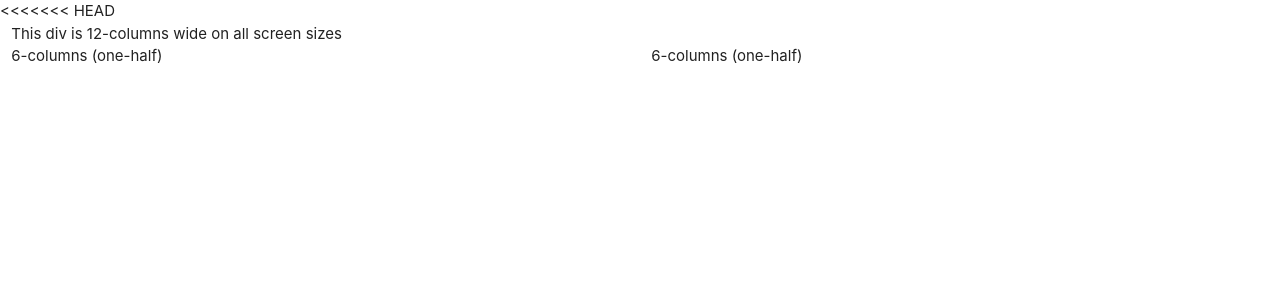
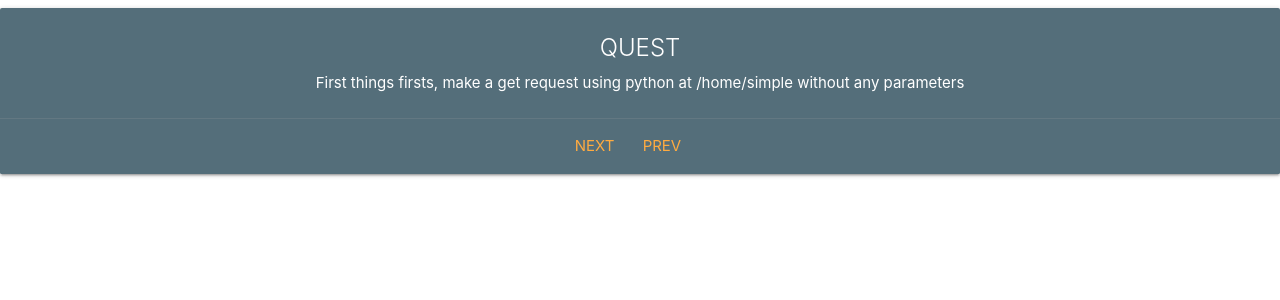
Before and after one commit to cybersecuritylearning/Practical_Cyber_Learning, a Django app: page /home/learn/ in a window 1280 px wide. Shown: the top 300 px of the page. Run offline with Django 4.2, Linux system fonts and the light colour scheme.

Commit message:
Init register page

```diff
--- a/python_training_server/server/main/templates/main/quest.html
+++ b/python_training_server/server/main/templates/main/quest.html
@@ -1,28 +1,5 @@
-<<<<<<< HEAD
 {% extends 'main/base.html' %}
 {% block content %}
-    <div class="row">
-        <div class="col s12">This div is 12-columns wide on all screen sizes</div>
-        <div class="col s6">6-columns (one-half)</div>
-        <div class="col s6">6-columns (one-half)</div>
-      </div>
-{% endblock %}
-
-=======
-<!DOCTYPE html>
-<html>
-    <head>
-        <!-- head definitions go here -->
-        <title>Welcome</title>
-        {% load static %}
-        <link rel="stylesheet" href='{% static "main/css/materialize.css" %}'>
-
-
-
-    </head>
-
-    <body>
-
 <div class="center">
   <div class="col s12 m6">
     <div class="card blue-grey darken-1">
@@ -37,6 +14,4 @@
     </div>
   </div>
 </div>
-    </body>
-</html>
->>>>>>> master
+{% endblock %}
--- a/python_training_server/server/main/urls.py
+++ b/python_training_server/server/main/urls.py
@@ -9,5 +9,6 @@ urlpatterns = [
     path("hello/", views.hello, name="hello_page"),
     path("simple/",views.run_simple_python, name="Simple_python_module"),
     path("get_token/",views.user_token, name="Simple_User_Token"),
-    path("learn/",views.learn, name="Learn_page_for_users")
+    path("learn/",views.learn, name="Learn_page_for_users"),
+    path("register/",views.register, name="Registration")
 ]
--- a/python_training_server/server/main/views.py
+++ b/python_training_server/server/main/views.py
@@ -1,6 +1,7 @@
 from django.shortcuts import render
 from importlib import import_module
 from django.http import HttpResponse
+from django.contrib.auth.forms import UserCreationForm
 from .models import UserToken
 from .core.Messages import MESSAGES
 import glob,os,sys
@@ -72,3 +73,7 @@ def user_token(request):
         return HttpResponse(MESSAGES.REGISTER_ERROR)
 
     return HttpResponse(user_token)
+
+def register(request):
+    form = UserCreationForm
+    return render(request=request, template_name="main/register.html",context={"form":form})
```
Also changed, not shown: python_training_server/server/main/templates/main/register.html (+11 -0 lines). Lines whose indentation alone changed are shown as unchanged.
